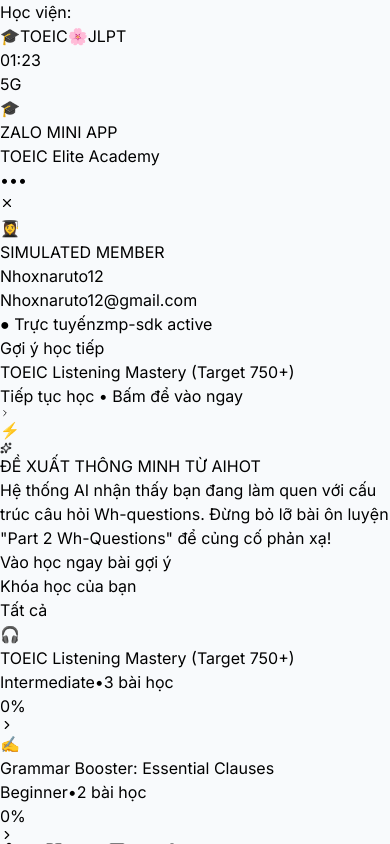
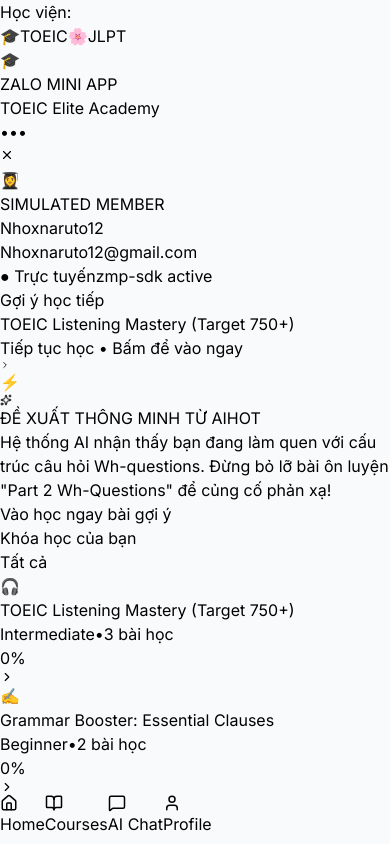
Before and after one commit to suphan081/LMS, a React (Vite) app in the folder mini-app/: page / in a window 390 px wide. Built offline with nearby package versions, Linux system fonts and the light colour scheme.

Commit message:
refactor(ui): standardize mobile layout and overflow
Remove redundant Zalo-specific status bar simulation and enforce strict viewport constraints to ensure a consistent full-screen mobile app experience.

```diff
--- a/mini-app/src/app.tsx
+++ b/mini-app/src/app.tsx
@@ -73,20 +73,19 @@
   };
 
   return (
-    <div className="w-full min-h-[100dvh] bg-slate-50 flex flex-col antialiased">
+    <div className="w-full h-[100dvh] min-h-[100dvh] max-h-[100dvh] bg-slate-50 flex flex-col antialiased overflow-hidden">
       <style>{`
         body, html {
           margin: 0 !important;
           padding: 0 !important;
           background-color: #f8fafc !important;
-          overflow-x: hidden !important;
+          overflow: hidden !important;
           height: 100% !important;
           width: 100% !important;
         }
         #zalo-app-container {
-          width: 100vw !important;
-          height: 100dvh !important;
-          min-height: 100dvh !important;
+          width: 100% !important;
+          height: 100% !important;
           border: none !important;
           border-radius: 0px !important;
           box-shadow: none !important;
--- a/mini-app/src/components/ZaloMiniApp.tsx
+++ b/mini-app/src/components/ZaloMiniApp.tsx
@@ -321,36 +321,10 @@
   const themeTextClass = organization.themeColor === 'indigo' ? 'text-indigo-600' : 'text-rose-600';
   const themeBorderClass = organization.themeColor === 'indigo' ? 'border-indigo-600' : 'border-rose-600';
 
-  const wrapperClass = isZaloMode
-    ? "relative flex flex-col w-full h-full min-h-[100dvh] bg-slate-50 overflow-hidden select-none"
-    : "relative flex flex-col w-[375px] h-[730px] bg-slate-50 rounded-[32px] overflow-hidden shadow-2xl border-8 border-gray-900 mx-auto select-none";
-
-  const [currentTime, setCurrentTime] = useState('');
-  useEffect(() => {
-    const updateTime = () => {
-      const now = new Date();
-      setCurrentTime(now.toLocaleTimeString([], { hour: '2-digit', minute: '2-digit', hour12: false }));
-    };
-    updateTime();
-    const interval = setInterval(updateTime, 15000);
-    return () => clearInterval(interval);
-  }, []);
+  const wrapperClass = "relative flex flex-col w-full h-full min-h-0 bg-slate-50 overflow-hidden select-none";
 
   return (
     <div id="zalo-app-container" className={wrapperClass}>
-
-      {/* simulated native mobile status bar when in Zalo Mode */}
-      {isZaloMode && (
-        <div className={`px-4 pt-1.5 pb-0.5 flex justify-between items-center text-[10px] select-none shrink-0 font-sans font-semibold tracking-wide ${themeBgColor} text-white/90 border-b border-white/5`}>
-          <span>{currentTime || '14:46'}</span>
-          <div className="flex items-center gap-1.5">
-            <span className="text-[9px]">5G</span>
-            <div className="w-5 h-2.5 border border-white/70 rounded-[4px] relative flex items-center p-[1px]">
-              <span className="h-full w-[85%] bg-white rounded-[2px] block"></span>
-            </div>
-          </div>
-        </div>
-      )}
 
       {/* 1. ZALO MINI APP HEADER */}
       <div className={`flex items-center justify-between px-4 h-12 ${themeBgColor} text-white font-medium shadow-sm shrink-0 z-20`}>
@@ -406,7 +380,7 @@
       </div>
 
       {/* 2. MAIN SCROLLABLE APP CONTENT AREA */}
-      <div className={`flex-1 overflow-y-auto relative scrollbar-none flex flex-col ${isZaloMode ? 'pb-18' : 'pb-14'}`}>
+      <div className="flex-1 overflow-y-auto relative scrollbar-none flex flex-col pb-4">
 
         {/* VIEW 1: ACTIVE QUIZ SCREEN */}
         {activeQuiz && (
@@ -1274,7 +1248,7 @@
       </div>
 
       {/* 3. FIXED BOTTOM TAB NAVIGATION */}
-      <div className={`absolute bottom-0 inset-x-0 bg-white border-t border-gray-100 flex items-center justify-around z-20 shrink-0 shadow-lg ${isZaloMode ? 'h-18 pb-4' : 'h-14'}`}>
+      <div className="bg-white border-t border-gray-100 flex items-center justify-around z-20 shrink-0 shadow-lg h-16">
         <button
           onClick={() => {
             setActiveTab('home');
```
